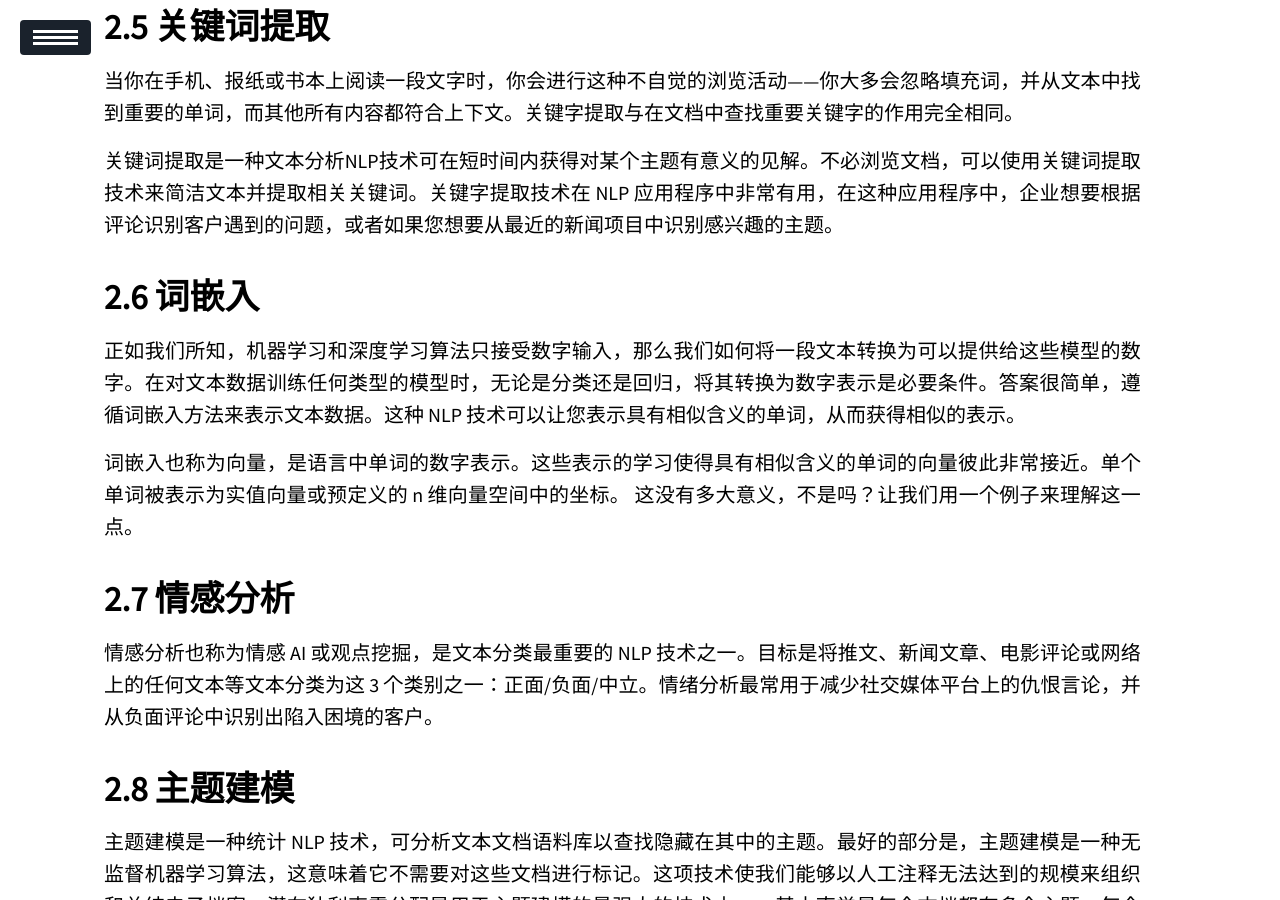
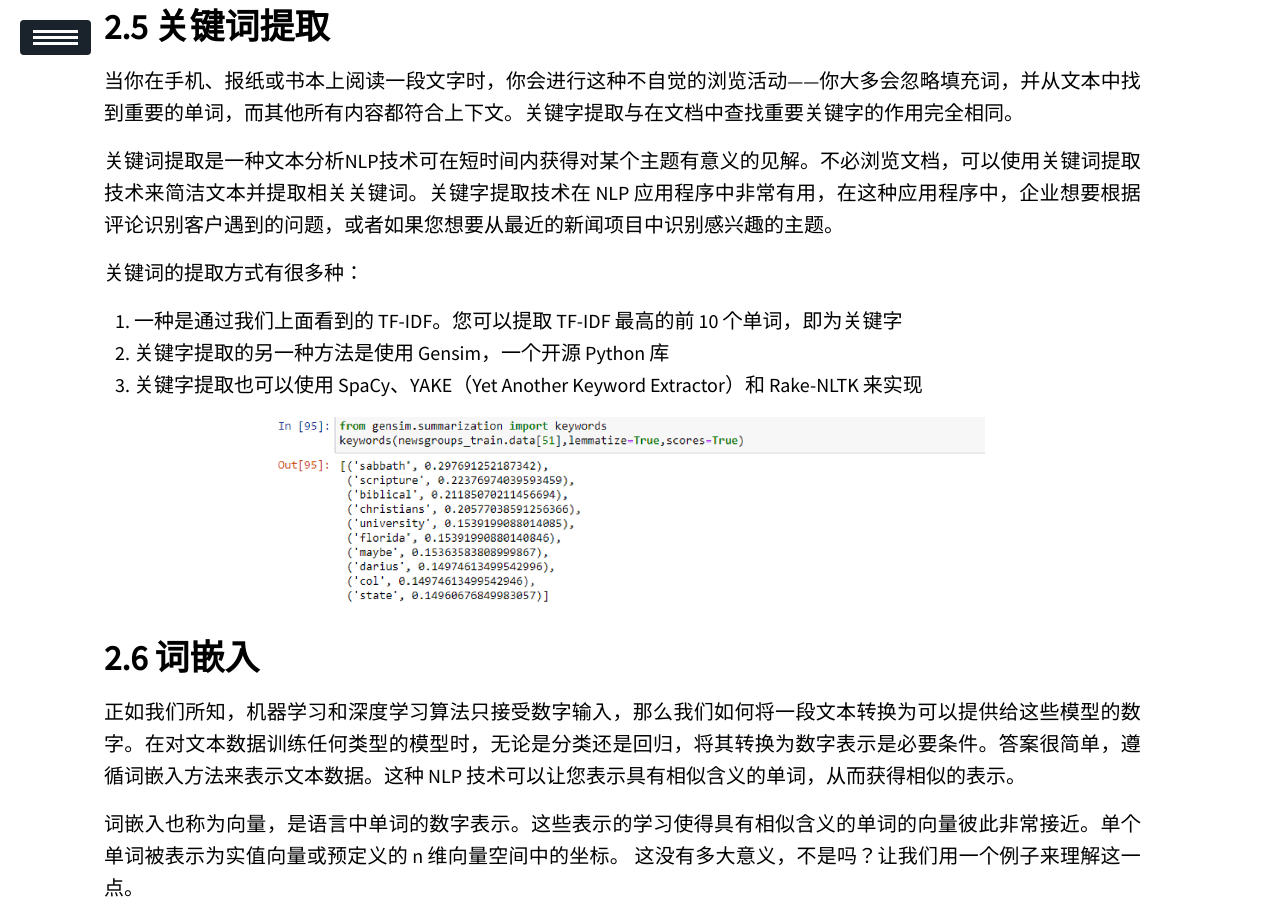
Before and after one commit to ssskz/ssskz.github.io, a Jekyll site: the page built from _posts/2024-5-19-NLP.md, in a window 1280 px wide and 900 px high, scrolled down 6949 px. Built offline with Jekyll 4.4.1, drawn with Linux system fonts in a browser that asks for light colours; our own code applies the rules of GitHub Pages for plain Markdown files; formulas are drawn with MathJax 3; a script that is not in the unit is left out; some of the changed text lies outside the part shown.

Commit message:
3
Signed-off-by: ssskz <12497590+ssskz@user.noreply.gitee.com>

```diff
--- a/_posts/2024-5-19-NLP.md
+++ b/_posts/2024-5-19-NLP.md
@@ -193,6 +193,14 @@ TF-IDF 背后的整体思想是通过查找文档中出现频率较高但在语
 
 关键词提取是一种文本分析NLP技术可在短时间内获得对某个主题有意义的见解。不必浏览文档，可以使用关键词提取技术来简洁文本并提取相关关键词。关键字提取技术在 NLP 应用程序中非常有用，在这种应用程序中，企业想要根据评论识别客户遇到的问题，或者如果您想要从最近的新闻项目中识别感兴趣的主题。
 
+关键词的提取方式有很多种：
+
+1. 一种是通过我们上面看到的 TF-IDF。您可以提取 TF-IDF 最高的前 10 个单词，即为关键字
+2. 关键字提取的另一种方法是使用 Gensim，一个开源 Python 库
+3. 关键字提取也可以使用 SpaCy、YAKE（Yet Another Keyword Extractor）和 Rake-NLTK 来实现
+
+<img src="https://ssskz.github.io/materials/自然语言处理/9.png" width="70%">
+
 ## 词嵌入
 
 正如我们所知，机器学习和深度学习算法只接受数字输入，那么我们如何将一段文本转换为可以提供给这些模型的数字。在对文本数据训练任何类型的模型时，无论是分类还是回归，将其转换为数字表示是必要条件。答案很简单，遵循词嵌入方法来表示文本数据。这种 NLP 技术可以让您表示具有相似含义的单词，从而获得相似的表示。
```
Also changed, not shown: other parts of _posts/2024-5-19-NLP.md (+0 -7 lines).
